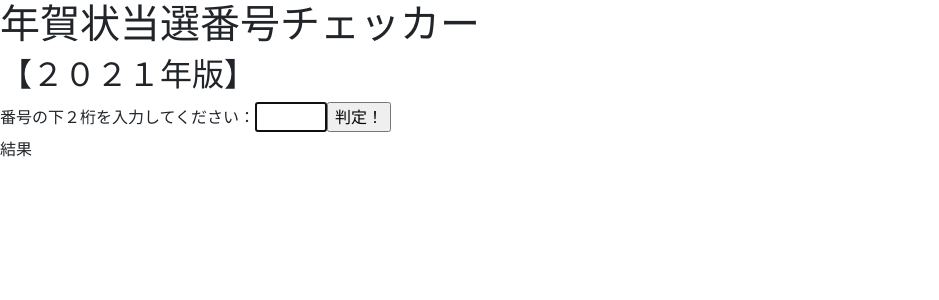
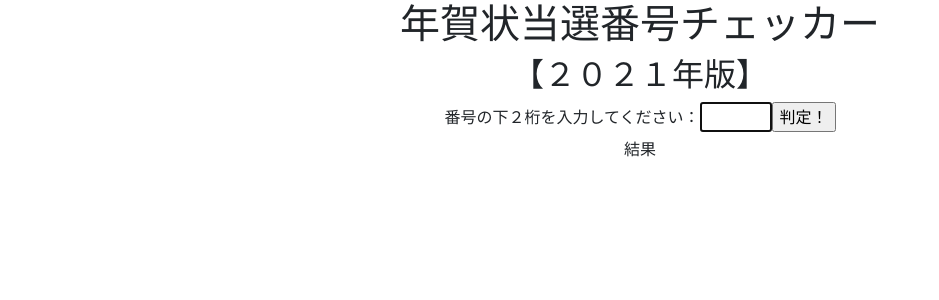
Before and after one commit to totuus1157/new-years-card-winner-number-checker, a React (Create React App) app in the folder new-years-card-winner-number-checker/: page / in a window 1280 px wide. Shown: the top 300 px of the page, without its empty margins (0-939 px from the left). Built offline with nearby package versions, Linux system fonts and the light colour scheme.

Commit message:
全ての要素をセンタリング。

```diff
--- a/new-years-card-winner-number-checker/src/App.js
+++ b/new-years-card-winner-number-checker/src/App.js
@@ -40,8 +40,8 @@ class App extends React.Component {
 
   render() {
     return (
-      <div className="">
-        <header className="">
+      <div className="App">
+        <header>
           <h1>年賀状当選番号チェッカー</h1>
           <h2>【２０２１年版】</h2>
         </header>
```
